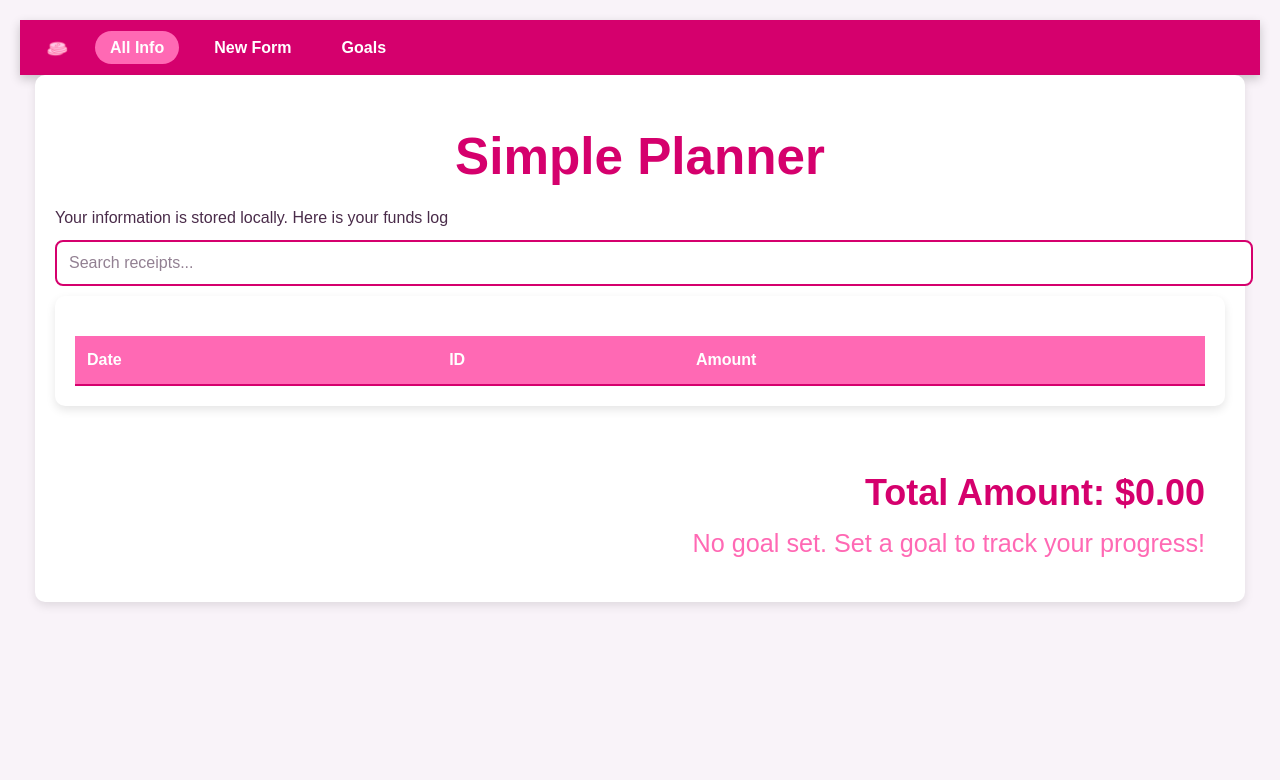
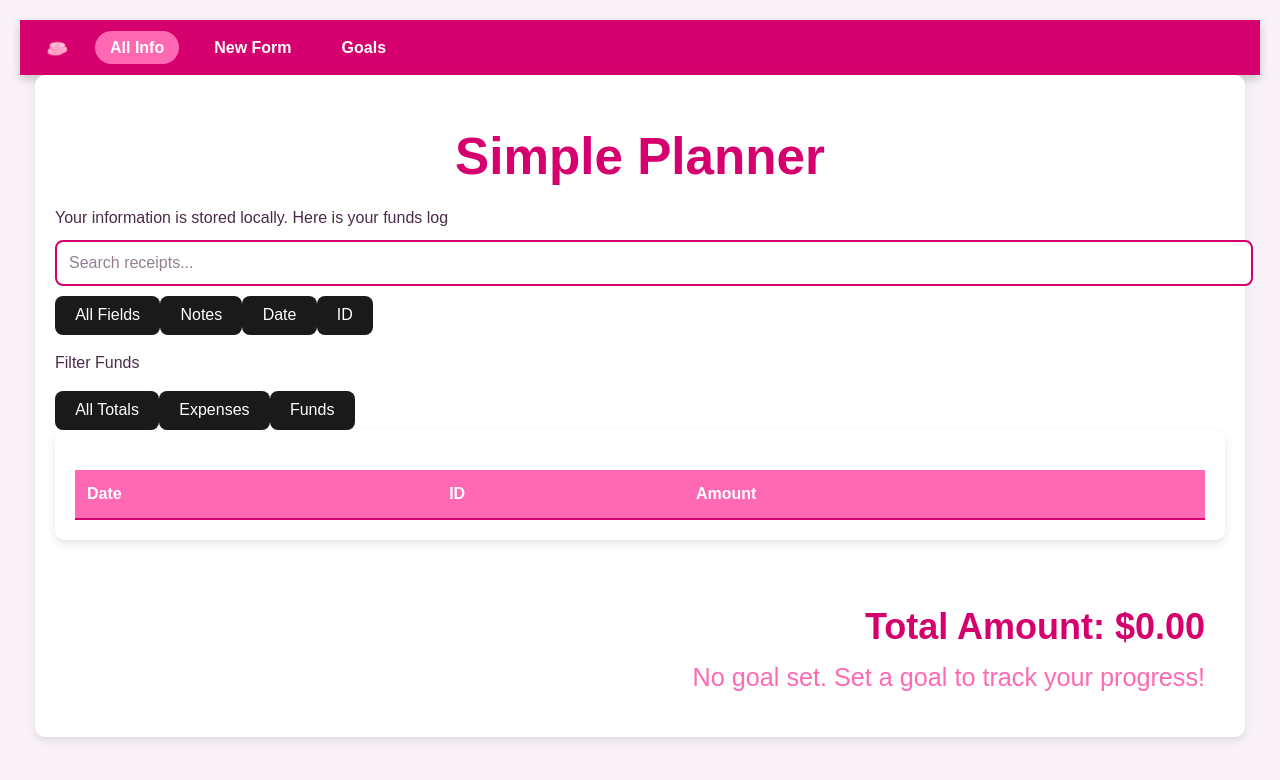
Before and after one commit to SharukhGV/simple-planner, a React (Vite) app in the folder src/renderer/: page /#/receipts in a window 1280 px wide. Shown: the top 780 px of the page. Built offline with nearby package versions, Linux system fonts and the light colour scheme.

Commit message:
sort,filter

```diff
--- a/src/renderer/src/Components/receipts/Receipt.jsx
+++ b/src/renderer/src/Components/receipts/Receipt.jsx
@@ -2,35 +2,30 @@ import { useEffect, useState } from "react";
 import { Link } from "react-router-dom";
 
 function Receipt({ receipt }) {
-
-  const [theId, settheId] = useState([]);
-  const [date1, setdate1] = useState([]);
-  const [total1, settotal1] = useState([]);
+  const [theId, settheId] = useState("");
+  const [date1, setdate1] = useState("");
+  const [total1, settotal1] = useState(0);
 
   useEffect(() => {
+    settheId(receipt.id);
+    setdate1(receipt.date);
+    settotal1(parseFloat(receipt.amount));
+  }, [receipt.id, receipt.date, receipt.amount]);
 
-    window.localStorage.getItem("dataJSON");
-    settheId(receipt.id)
-    setdate1(receipt.date)
-    settotal1(receipt.amount)
-  }, [receipt.id, receipt.date, receipt.amount])
-
+  const amountStyle = {
+    color: total1 < 0 ? 'red' : 'inherit'
+  };
 
   return (
-    <>
     <tbody>
     <tr>
       <td>{date1}</td>
-          <td><Link to={`/receipts/${theId}`}>{theId}</Link>
+      <td>
+        <Link to={`/receipts/${theId}`}>{theId}</Link>
       </td>
-          <td>{total1}</td>
+      <td style={amountStyle}>{total1.toFixed(2)}</td>
     </tr>
     </tbody>
-
-
-    </>
-
-
   );
 }
 
--- a/src/renderer/src/Components/receipts/Receipts.jsx
+++ b/src/renderer/src/Components/receipts/Receipts.jsx
@@ -8,6 +8,8 @@ function Receipts({ fileData }) {
   const [query, setQuery] = useState("");
   const [filteredReceipts, setFilteredReceipts] = useState([]);
   const [total, setTotal] = useState(0);
+  const [displayMode, setDisplayMode] = useState('all'); // 'all', 'expenses', or 'funds'
+  const [searchField, setSearchField] = useState('all'); // 'all', 'notes', 'date', or 'id'
 
   useEffect(() => {
     const storedData = window.localStorage.getItem("dataJSON");
@@ -18,14 +20,33 @@ function Receipts({ fileData }) {
   }, []);
 
   useEffect(() => {
-    const filtered = receipts.filter(receipt =>
-      receipt.id.toString().includes(query) ||
+    let filtered = receipts.filter(receipt => {
+      if (query === "") return true;
+
+      switch(searchField) {
+        case 'notes':
+          return receipt.notes.toLowerCase().includes(query.toLowerCase());
+        case 'date':
+          return receipt.date.toLowerCase().includes(query.toLowerCase());
+        case 'id':
+          return receipt.id.toString().includes(query);
+        default: // 'all'
+          return receipt.id.toString().includes(query) ||
                  receipt.date.toLowerCase().includes(query.toLowerCase()) ||
                  receipt.amount.toString().includes(query) ||
-      receipt.notes.toLowerCase().includes(query.toLowerCase())
-    );
+                 receipt.notes.toLowerCase().includes(query.toLowerCase());
+      }
+    });
+
+    // Apply display mode filter
+    if (displayMode === 'expenses') {
+      filtered = filtered.filter(receipt => parseFloat(receipt.amount) < 0);
+    } else if (displayMode === 'funds') {
+      filtered = filtered.filter(receipt => parseFloat(receipt.amount) >= 0);
+    }
+
     setFilteredReceipts(filtered);
-  }, [query, receipts]);
+  }, [query, receipts, displayMode, searchField]);
 
   function handleTextChangeSearch(e) {
     setQuery(e.target.value);
@@ -39,20 +60,34 @@ function Receipts({ fileData }) {
   }
 
   useEffect(() => {
-    const sum = calculateTotal(receipts);
+    const sum = calculateTotal(filteredReceipts);
     setTotal(sum);
-  }, [receipts]);
+  }, [filteredReceipts]);
 
   return (
     <div style={{marginLeft:"15px", marginRight:"15px"}} className="cardContact">
       <h1>Simple Planner</h1>
       <div>Your information is stored locally. Here is your funds log</div>
+      <div className="search-container">
         <input
           type="text"
           onChange={handleTextChangeSearch}
           placeholder="Search receipts..."
           value={query}
         />
+        <div className="search-buttons">
+          <button onClick={() => setSearchField('all')} className={searchField === 'all' ? 'active' : ''}>All Fields</button>
+          <button onClick={() => setSearchField('notes')} className={searchField === 'notes' ? 'active' : ''}>Notes</button>
+          <button onClick={() => setSearchField('date')} className={searchField === 'date' ? 'active' : ''}>Date</button>
+          <button onClick={() => setSearchField('id')} className={searchField === 'id' ? 'active' : ''}>ID</button>
+        </div>
+      </div>
+      <p>Filter Funds</p>
+      <div className="filter-buttons">
+        <button onClick={() => setDisplayMode('all')} className={displayMode === 'all' ? 'active' : ''}>All Totals</button>
+        <button onClick={() => setDisplayMode('expenses')} className={displayMode === 'expenses' ? 'active' : ''}>Expenses</button>
+        <button onClick={() => setDisplayMode('funds')} className={displayMode === 'funds' ? 'active' : ''}>Funds</button>
+      </div>
       <div className="cardContact">
         <table className="thedreamtable">
           <thead>
@@ -62,7 +97,7 @@ function Receipts({ fileData }) {
               <th>Amount</th>
             </tr>
           </thead>
-            {(query ? filteredReceipts : receipts).map((receipt) => (
+            {filteredReceipts.map((receipt) => (
               <Receipt
                 key={receipt.id}
                 receipt={receipt}
```
Lines whose indentation alone changed are shown as unchanged.
